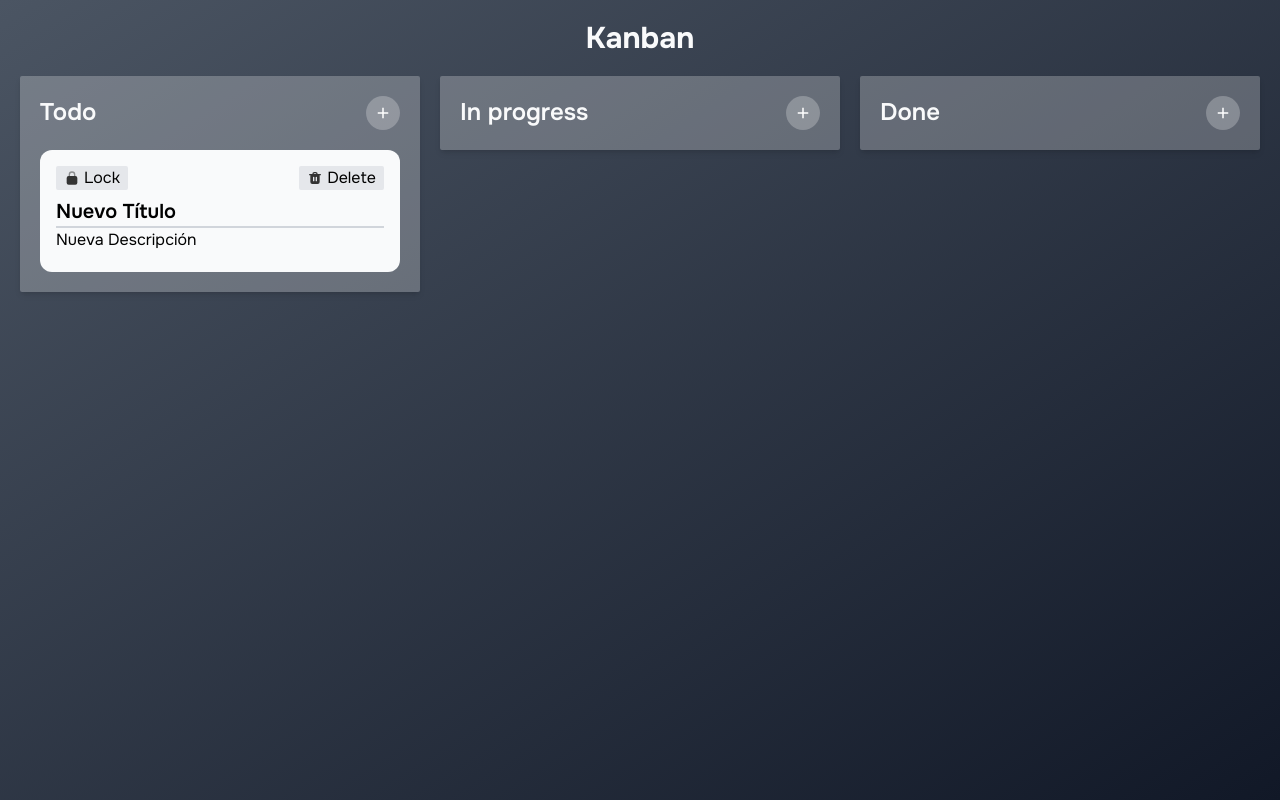
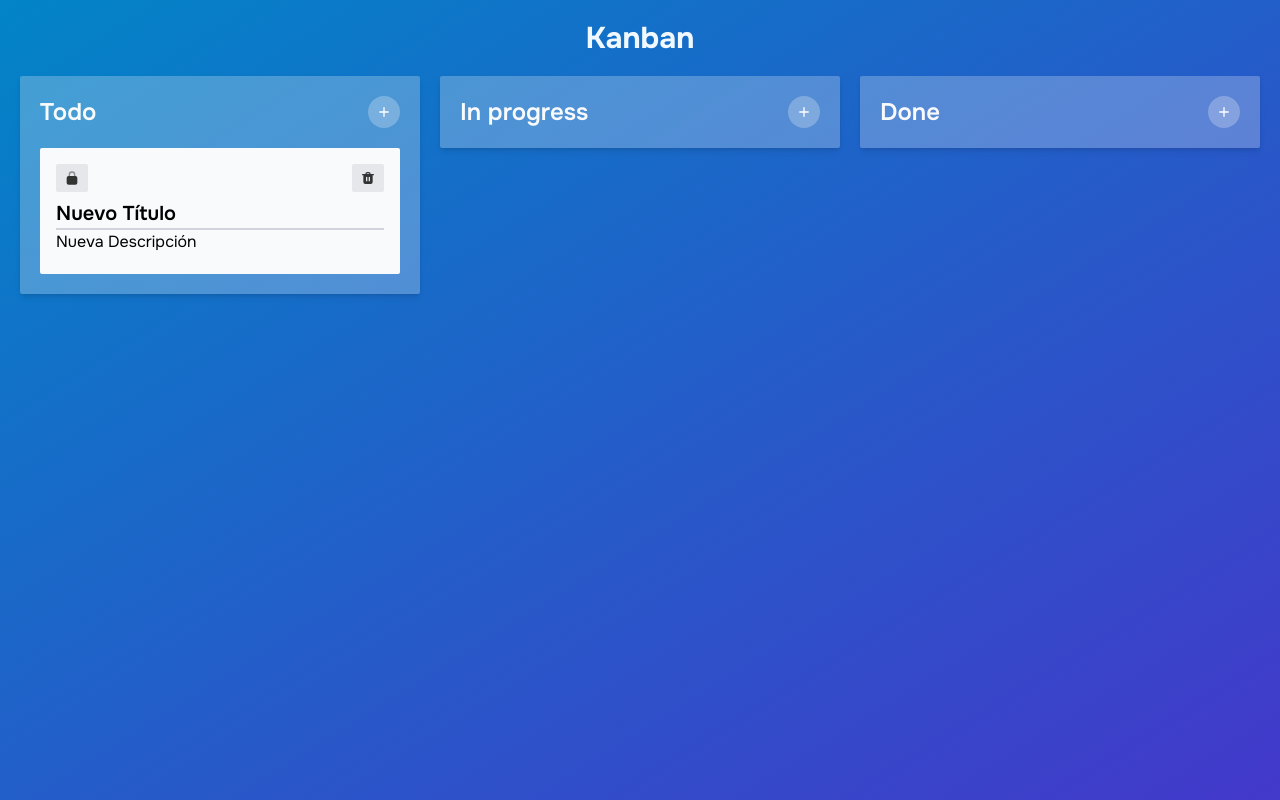
Before and after one commit to lui5gl/kanban, an Angular app: page / in a window 1280 px wide. Both pictures are taken after a click on the button 383 px from the left and 113 px from the top of the page. Built offline with nearby package versions, Linux system fonts and the light colour scheme.

Commit message:
Resolved the issue with saving the description and updated the styles with a new design

```diff
--- a/src/app/app.component.html
+++ b/src/app/app.component.html
@@ -1,5 +1,5 @@
-<main class="min-h-screen p-5 bg-gradient-to-br from-gray-600 to-gray-900">
-  <h1 class="mb-5 text-3xl font-bold text-center text-gray-50">Kanban</h1>
+<main class="min-h-screen p-5 bg-gradient-to-br from-sky-600 to-indigo-700">
+  <h1 class="mb-5 text-3xl font-bold text-center text-sky-50">Kanban</h1>
   <section class="grid gap-5 lg:grid-cols-3">
     <app-list title="Todo" />
     <app-list title="In progress" />
--- a/src/app/components/card/card.component.html
+++ b/src/app/components/card/card.component.html
@@ -1,8 +1,8 @@
-<div class="grid gap-2 p-4 bg-gray-50 rounded-xl">
-  <div class="flex justify-between">
+<div class="grid gap-2 p-4 rounded-sm bg-gray-50">
+  <div class="flex justify-between h-7">
     <button
       (click)="changeLockState()"
-      class="flex items-center justify-center gap-1 px-2 bg-gray-200 rounded-sm select-none"
+      class="flex items-center justify-center h-full gap-1 p-2 transition-all duration-150 bg-gray-200 rounded-sm select-none hover:bg-gray-300"
     >
       <img
         src="/icons/{{ lock_state ? 'unlock' : 'lock' }}.svg"
@@ -10,14 +10,13 @@
         width="16"
         height="16"
       />
-      {{ lock_state ? "Unlock" : "Lock" }}
+      {{ lock_state ? "Unlock" : "" }}
     </button>
     <button
-      class="flex items-center justify-center gap-1 px-2 bg-gray-200 rounded-sm select-none"
+      class="flex items-center justify-center h-full gap-1 p-2 transition-all duration-150 bg-gray-200 rounded-sm select-none hover:bg-gray-300"
       (click)="deleteItem()"
     >
       <img src="/icons/delete.svg" alt="delete icon" width="16" height="16" />
-      Delete
     </button>
   </div>
   <div>
--- a/src/app/components/card/card.component.ts
+++ b/src/app/components/card/card.component.ts
@@ -36,12 +36,15 @@ export class CardComponent {
   }
 
   deleteItem() {
-    this.delete.emit(this.id);
+    let confirm = window.confirm('Are you sure you want to delete this item?');
+    if (confirm) this.delete.emit(this.id);
   }
 
   saveItem() {
     const titleElement = document.getElementById(`title-${this.id}`);
-    const descriptionElement = document.getElementById(`content-${this.id}`);
+    const descriptionElement = document.getElementById(
+      `description-${this.id}`
+    );
 
     this.title = titleElement?.textContent ?? '';
     this.description = descriptionElement?.textContent ?? '';
--- a/src/app/components/list/list.component.html
+++ b/src/app/components/list/list.component.html
@@ -1,13 +1,14 @@
 <div class="grid gap-5 p-5 rounded-sm shadow-md bg-gray-50/25">
-  <header class="flex justify-between">
+  <header class="relative flex justify-between">
     <h2 class="text-2xl font-semibold select-none text-gray-50">
       {{ title }}
     </h2>
     <button
       (click)="addItem()"
-      class="p-2 rounded-full select-none bg-gray-50/25"
+      class="absolute top-0 right-0 flex items-center justify-center gap-2 p-2 rounded-full select-none hover:px-4 bg-white/25 show_text"
     >
-      <img src="/icons/add.svg" width="18" height="18" alt="Add icon" />
+      <img src="/icons/add.svg" width="16" height="16" alt="Add icon" />
+      <span class="font-semibold text-white">Add card</span>
     </button>
   </header>
   <div *ngFor="let item of items; let i = index">
--- a/src/styles.css
+++ b/src/styles.css
@@ -5,3 +5,25 @@
 body {
   font-family: "Onest", sans-serif;
 }
+
+.show_text {
+  display: flex;
+  align-items: center;
+  transition: all 0.25s cubic-bezier(0.4, 0, 0.2, 1);
+}
+
+.show_text span {
+  display: none;
+  width: 100%;
+}
+
+.show_text:hover {
+  gap: 0.5rem;
+  padding-left: 1rem;
+}
+
+.show_text:hover span {
+  display: flex;
+  width: auto;
+  opacity: 1;
+}
```
